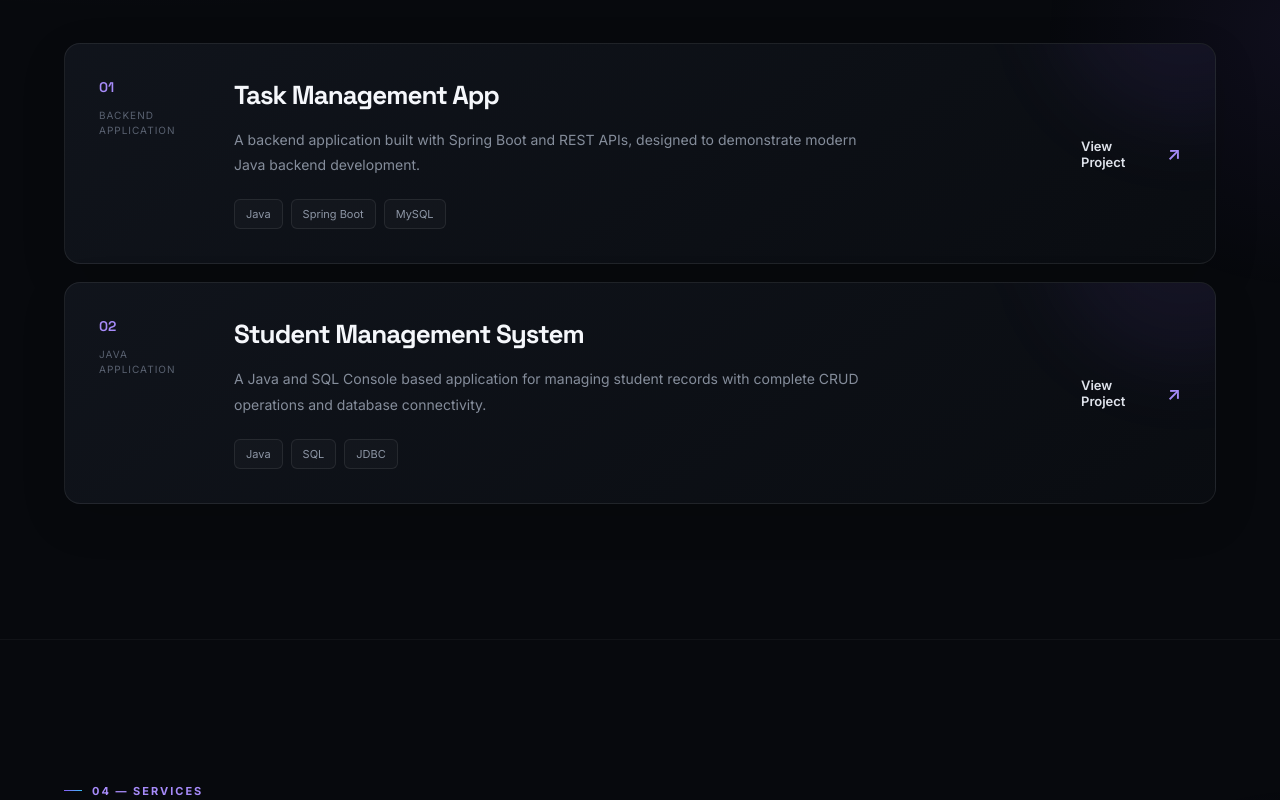
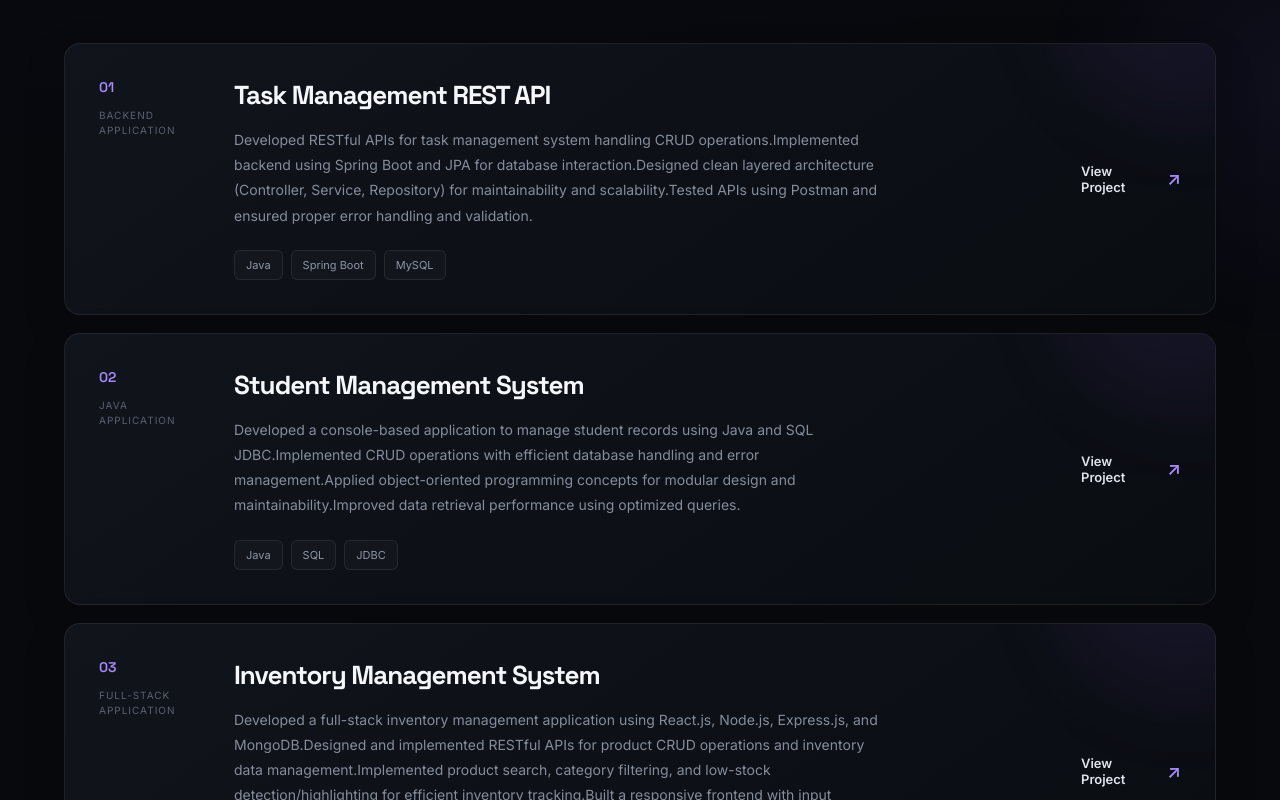
Before and after one commit to praveentech05/Portfolio_Website, a React (Vite) app: page / in a window 1280 px wide. Shown: the part 3100-3900 px from the top of the page. Built offline with nearby package versions, Linux system fonts and the light colour scheme.

Commit message:
Updated Projects Section

```diff
--- a/src/components/Projects.jsx
+++ b/src/components/Projects.jsx
@@ -4,22 +4,45 @@ function Projects() {
   const projects = [
      {
       number: "01",
-      title: "Task Management App",
-      description:
-        "A backend application built with Spring Boot and REST APIs, designed to demonstrate modern Java backend development.",
+      title: "Task Management REST API",
+      description: [
+        "Developed RESTful APIs for task management system handling CRUD operations.",
+        "Implemented backend using Spring Boot and JPA for database interaction.",
+        "Designed clean layered architecture (Controller, Service, Repository) for maintainability and scalability.",
+        "Tested APIs using Postman and ensured proper error handling and validation.",
+      ],
+
       technologies: ["Java", "Spring Boot", "MySQL"],
       type: "Backend Application",
-      github: "https://github.com/praveentech05/Task_Management_App"
+      github: "https://github.com/praveentech05/Task_Management_REST_API"
     },
 
     {
       number: "02",
       title: "Student Management System",
-      description:
-        "A Java and SQL Console based application for managing student records with complete CRUD operations and database connectivity.",
+      description: [
+        "Developed a console-based application to manage student records using Java and SQL JDBC.",
+        "Implemented CRUD operations with efficient database handling and error management.",
+        "Applied object-oriented programming concepts for modular design and maintainability.",
+        "Improved data retrieval performance using optimized queries.",
+      ],
       technologies: ["Java", "SQL", "JDBC"],
       type: "Java Application",
       github: "https://github.com/praveentech05/Student_Management_System"
+    },
+
+    {
+      number: "03",
+      title: "Inventory Management System",
+      description: [
+        "Developed a full-stack inventory management application using React.js, Node.js, Express.js, and MongoDB.",
+        "Designed and implemented RESTful APIs for product CRUD operations and inventory data management.",
+        "Implemented product search, category filtering, and low-stock detection/highlighting for efficient inventory tracking.",
+        "Built a responsive frontend with input validation and error handling to provide a reliable user experience.",
+      ],
+      technologies: ["ReactJS", "Node.js", "Express", "MongoDB"],
+      type: "Full-Stack Application",
+      github: "https://github.com/praveentech05/inventory-management-system"
     }
 
   ];
@@ -67,6 +90,10 @@ function Projects() {
 
                 <p>{project.description}</p>
 
+                {/* <p>{project.description.map((desc) => (
+                  <span key={desc}>{desc}</span>
+                ))}</p> */}
+
                 <div className="project-technologies">
                   {project.technologies.map((technology) => (
                     <span key={technology}>
```
